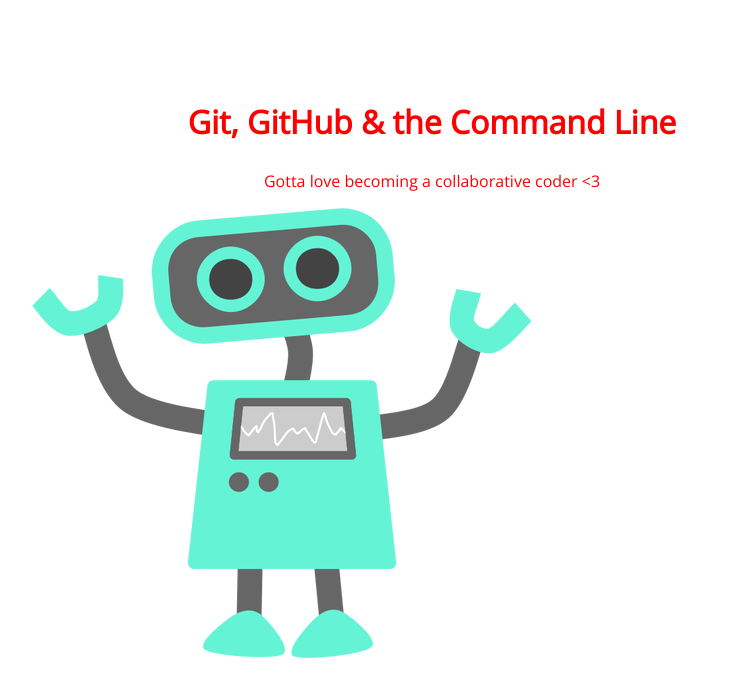
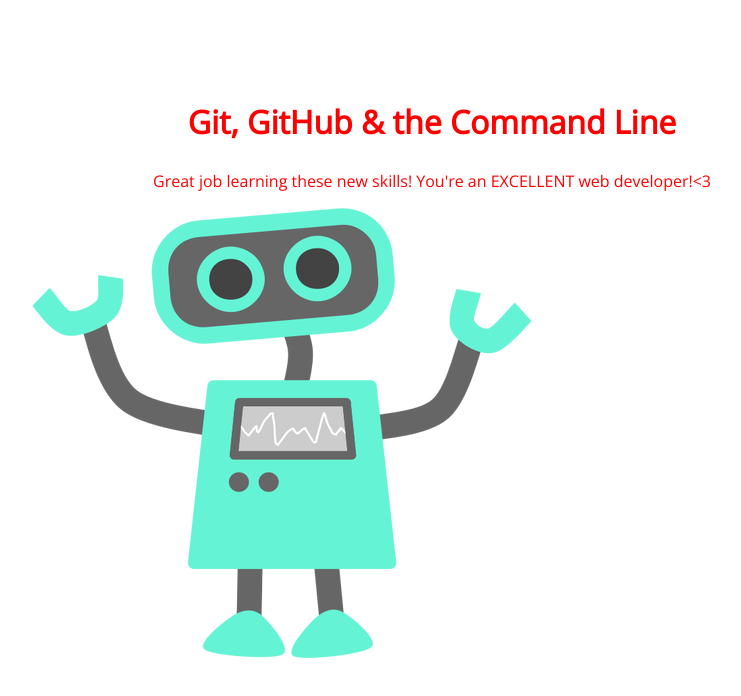
Before and after one commit to ConsuwellaC/105-project, a plain HTML site: page index.html in a window 1280 px wide. Shown: the whole page, without its empty margins (208-949 px from the left). Drawn offline with nearby package versions, Linux system fonts and the light colour scheme.

Commit message:
New text to the html file

```diff
--- a/index.html
+++ b/index.html
@@ -9,7 +9,7 @@
 <body>
 	<section>
 		<h1>Git, GitHub & the Command Line</h1>
-		<p>Gotta love becoming a collaborative coder <3</p>
+		<p>Great job learning these new skills!  You're an EXCELLENT web developer!<3</p>
 		<img src="img/happy-blue-robot.png">
 	</section>
 </body>
```
